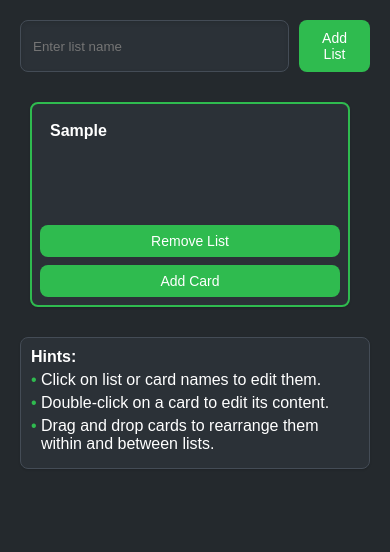
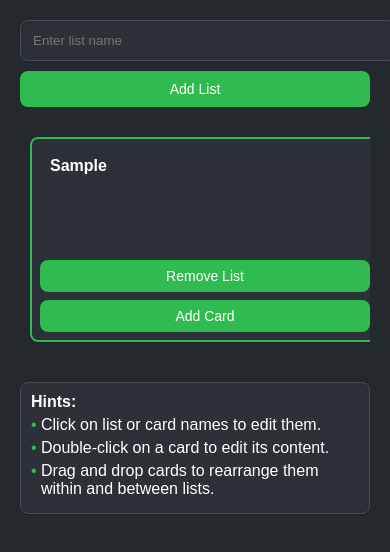
Before and after one commit to Akmal-arch/Notes-App, a plain HTML site: page index.html in a window 390 px wide. Both pictures are taken after typing "Sample" into the empty fields and a click on the button "Add List". Drawn offline with Linux system fonts and the light colour scheme.

Commit message:
added media queries

```diff
--- a/styles.css
+++ b/styles.css
@@ -20,13 +20,14 @@ body {
 /* Controls Styling */
 .controls {
     display: flex;
+    flex-direction: column;
     gap: 10px;
     margin-bottom: 20px;
 }
 
 #list-name {
     padding: 12px;
-    width: 300px;
+    width: 100%;
     border: 1px solid #444c56;
     border-radius: 8px;
     box-shadow: inset 0 2px 4px rgba(0, 0, 0, 0.1);
@@ -63,18 +64,21 @@ button:hover {
     overflow-x: auto;
     padding: 10px;
     align-items: flex-start;
+    flex-wrap: wrap;
 }
 
 .list {
     background-color: #2b3137;
     border-radius: 8px;
     padding: 8px;
-    width: 300px;
+    width: 100%;
+    max-width: 300px;
     display: flex;
     flex-direction: column;
     box-shadow: 0 1px 2px rgba(0, 0, 0, 0.15);
     transition: transform 0.2s ease-in-out;
     border: 2px solid #2fbb4f;
+    margin-bottom: 10px;
 }
 
 .list:hover {
@@ -186,3 +190,24 @@ button:hover {
     position: absolute;
     left: 0;
 }
+
+/* Media Queries for Mobile Responsiveness */
+@media (max-width: 768px) {
+    .controls {
+        flex-direction: column;
+    }
+
+    #list-name {
+        width: 100%;
+    }
+
+    .board {
+        flex-direction: column;
+        align-items: center;
+    }
+
+    .list {
+        width: 100%;
+        max-width: none;
+    }
+}
```
